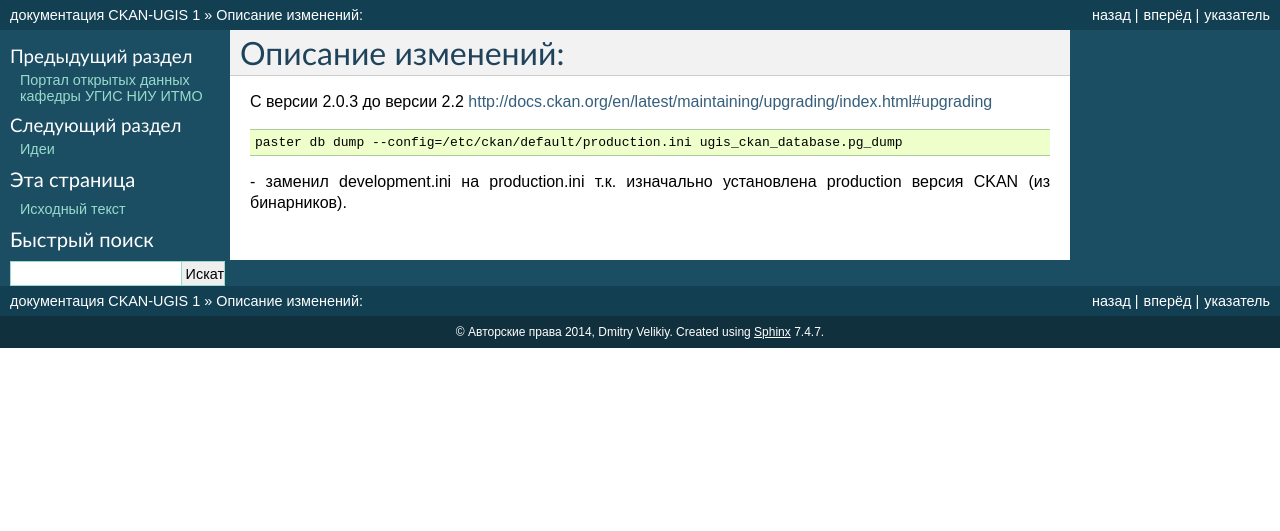
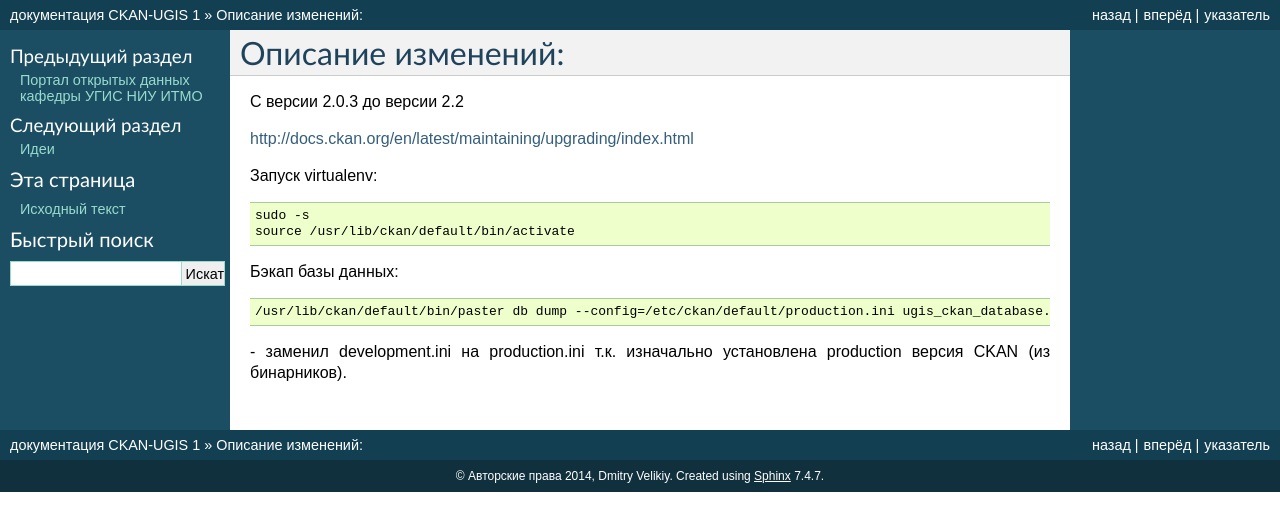
Before and after one commit to ckan-ugis/docs, a Sphinx documentation site: the page built from source/changes.rst, in a window 1280 px wide. Shown: the top 531 px of the page. Built offline with Sphinx 7.4.7, drawn with Linux system fonts in a browser that asks for light colours.

Commit message:
Update changes.rst

```diff
--- a/source/changes.rst
+++ b/source/changes.rst
@@ -3,10 +3,20 @@
  Обновление CKAN
  --------------------------------
 С версии 2.0.3 до версии 2.2
-http://docs.ckan.org/en/latest/maintaining/upgrading/index.html#upgrading
+
+http://docs.ckan.org/en/latest/maintaining/upgrading/index.html
+
+Запуск virtualenv:
 
 .. code-block:: none
 
-	paster db dump --config=/etc/ckan/default/production.ini ugis_ckan_database.pg_dump
+	sudo -s
+	source /usr/lib/ckan/default/bin/activate
+
+Бэкап базы данных:
+
+.. code-block:: none
+
+	/usr/lib/ckan/default/bin/paster db dump --config=/etc/ckan/default/production.ini ugis_ckan_database.pg_dump
 
 \- заменил development.ini на production.ini т.к. изначально установлена production версия CKAN (из бинарников).
```
